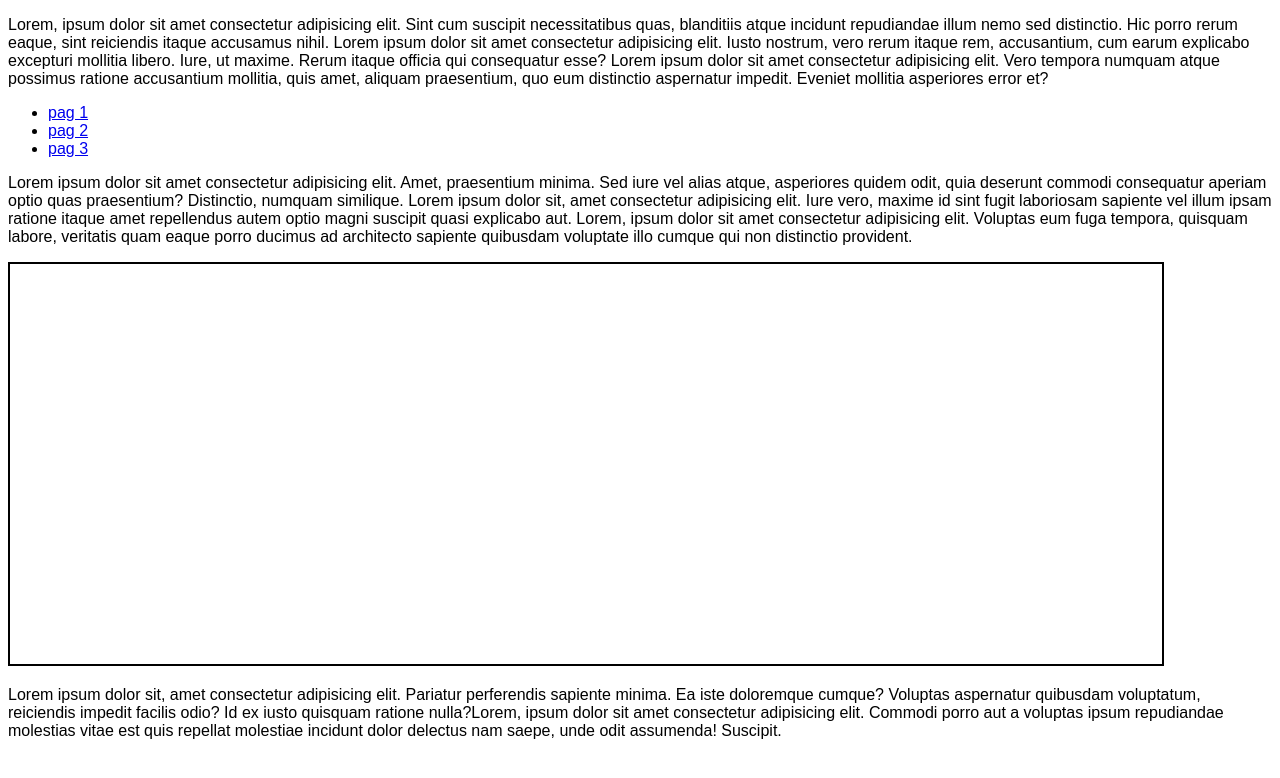
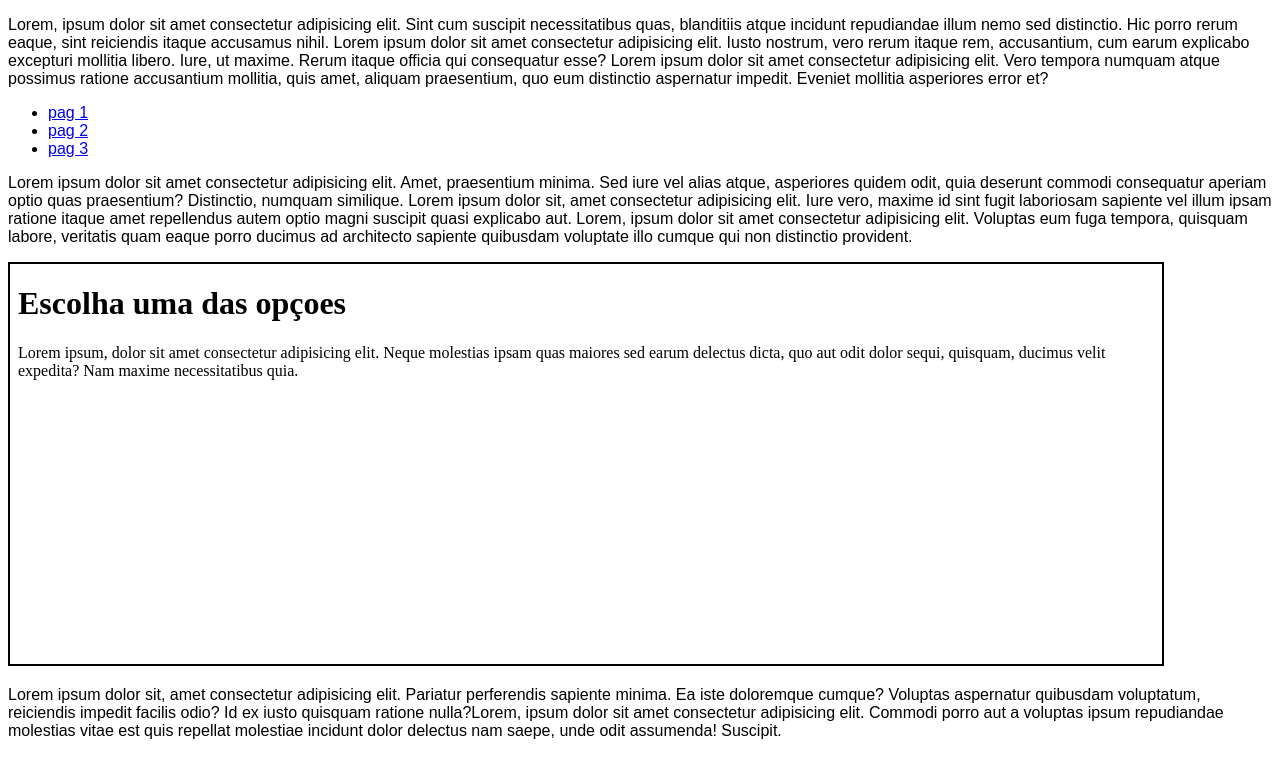
Before and after one commit to IMorv/CursoHtmlCssJs, a plain HTML site: page exercicios/ex24 iframe/ex3.html in a window 1280 px wide. Drawn offline with Linux system fonts and the light colour scheme.

Commit message:
Update ex3.html

```diff
--- a/exercicios/ex24 iframe/ex3.html
+++ b/exercicios/ex24 iframe/ex3.html
@@ -30,7 +30,7 @@
         Lorem ipsum dolor sit, amet consectetur adipisicing elit. Iure vero, maxime id sint fugit laboriosam sapiente vel illum ipsam ratione itaque amet repellendus autem optio magni suscipit quasi explicabo aut.
         Lorem, ipsum dolor sit amet consectetur adipisicing elit. Voluptas eum fuga tempora, quisquam labore, veritatis quam eaque porro ducimus ad architecto sapiente quibusdam voluptate illo cumque qui non distinctio provident.
     </p>
-    <iframe name="frame" src="" >Seu navegador não é compativel!</iframe>
+    <iframe name="frame" srcdoc="<h1>Escolha uma das opçoes</h1><p>Lorem ipsum, dolor sit amet consectetur adipisicing elit. Neque molestias ipsam quas maiores sed earum delectus dicta, quo aut odit dolor sequi, quisquam, ducimus velit expedita? Nam maxime necessitatibus quia.</p>" >Seu navegador não é compativel!</iframe>
     <p>Lorem ipsum dolor sit, amet consectetur adipisicing elit. Pariatur perferendis sapiente minima. Ea iste doloremque cumque? Voluptas aspernatur quibusdam voluptatum, reiciendis impedit facilis odio? Id ex iusto quisquam ratione nulla?Lorem, ipsum dolor sit amet consectetur adipisicing elit. Commodi porro aut a voluptas ipsum repudiandae molestias vitae est quis repellat molestiae incidunt dolor delectus nam saepe, unde odit assumenda! Suscipit.</p>
 </body>
 </html>
```
